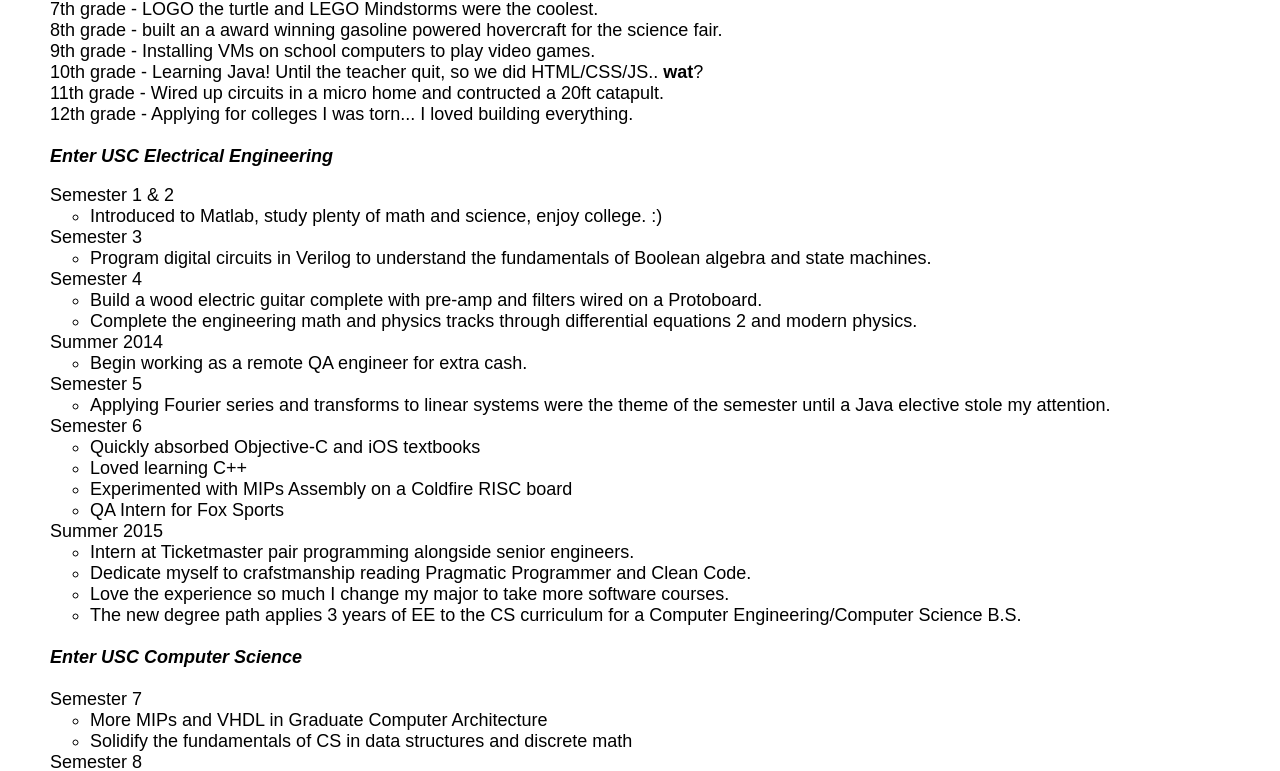
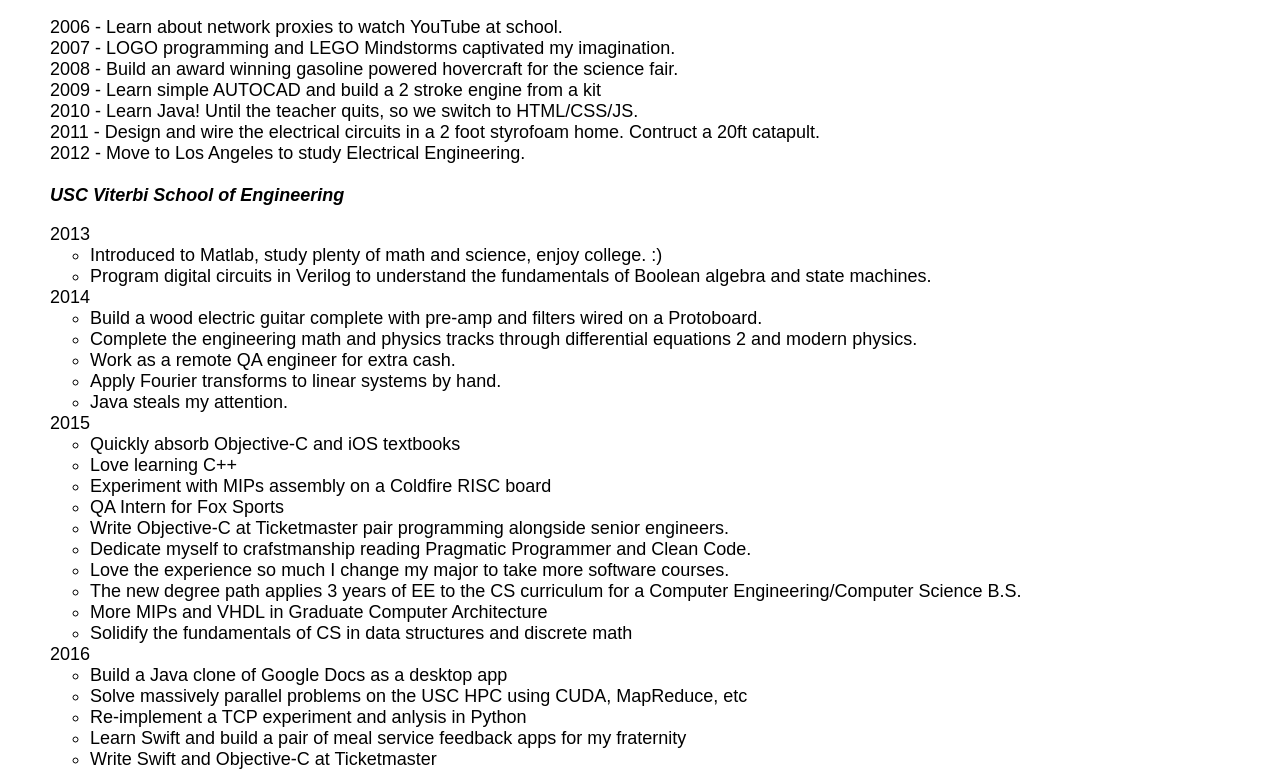
Before and after one commit to ShaneRosse/website-portfolio, a React (Create React App) app: page / in a window 1280 px wide. Shown: the part 453-1224 px from the top of the page. Built offline with nearby package versions, Linux system fonts and the light colour scheme.

Commit message:
format by year

```diff
--- a/src/App.js
+++ b/src/App.js
@@ -39,12 +39,16 @@
       </div>
       <p>I'm an avid learner of new technology.</p>
       <p>
-        The first time I asked <i>How does a website work?</i> I had recently
-        turned 11 in the 5th grade.
+        The first time I asked <i>How does a website work?</i> It was 2004 and I
+        in the 5th grade.
       </p>
       <p>
         I was lucky enough to have a teacher point me to an HTML book and my
         curiosity has never been satisfied...
+      </p>
+      <p>
+        People often ask when I began programming... and now, you can take your
+        pick over the last 10 years!
       </p>
       <div className="Intro-body" align="left">
         <ul style={{ listStyleType: "none" }}>
@@ -55,121 +59,94 @@
           </b>
           <br />
           <li>
-            6th grade - Learning about network proxies to use YouTube at school.
+            2006 - Learn about network proxies to watch YouTube at school.
           </li>
           <li>
-            7th grade - LOGO the turtle and LEGO Mindstorms were the coolest.
+            2007 - LOGO programming and LEGO Mindstorms captivated my
+            imagination.
           </li>
           <li>
-            8th grade - built an a award winning gasoline powered hovercraft for
-            the science fair.
+            2008 - Build an award winning gasoline powered hovercraft for the
+            science fair.
+          </li>
+          2009 - Learn simple AUTOCAD and build a 2 stroke engine from a kit
+          <li>
+            2010 - Learn Java! Until the teacher quits, so we switch to
+            HTML/CSS/JS.
           </li>
           <li>
-            9th grade - Installing VMs on school computers to play video games.
+            2011 - Design and wire the electrical circuits in a 2 foot styrofoam
+            home. Contruct a 20ft catapult.
           </li>
-          <li>
-            10th grade - Learning Java! Until the teacher quit, so we did
-            HTML/CSS/JS.. <b>wat</b>?
-          </li>
-          <li>
-            11th grade - Wired up circuits in a micro home and contructed a 20ft
-            catapult.
-          </li>
-          <li>
-            12th grade - Applying for colleges I was torn... I loved building
-            everything.
-          </li>
+          <li>2012 - Move to Los Angeles to study Electrical Engineering.</li>
           <br />
           <li>
             <b>
-              <i>Enter USC Electrical Engineering</i>
+              <i>USC Viterbi School of Engineering</i>
             </b>
           </li>
         </ul>
 
         <ul style={{ listStyleType: "none" }}>
           <SemesterList
-            title={"Semester 1 & 2"}
+            title={"2013"}
             details={[
-              "Introduced to Matlab, study plenty of math and science, enjoy college. :)"
-            ]}
-          />
-          <SemesterList
-            title={"Semester 3"}
-            details={[
+              "Introduced to Matlab, study plenty of math and science, enjoy college. :)",
               "Program digital circuits in Verilog to understand the fundamentals of Boolean algebra and state machines."
             ]}
           />
           <SemesterList
-            title={"Semester 4"}
+            title={"2014"}
             details={[
               "Build a wood electric guitar complete with pre-amp and filters wired on a Protoboard.",
-              "Complete the engineering math and physics tracks through differential equations 2 and modern physics."
-            ]}
-          />{" "}
-          <SemesterList
-            title={"Summer 2014"}
-            details={["Begin working as a remote QA engineer for extra cash."]}
-          />
-          <SemesterList
-            title={"Semester 5"}
-            details={[
-              "Applying Fourier series and transforms to linear systems were the theme of the semester until a Java elective stole my attention."
+              "Complete the engineering math and physics tracks through differential equations 2 and modern physics.",
+              "Work as a remote QA engineer for extra cash.",
+              "Apply Fourier transforms to linear systems by hand.",
+              "Java steals my attention."
             ]}
           />
           <SemesterList
-            title={"Semester 6"}
+            title={"2015"}
             details={[
-              "Quickly absorbed Objective-C and iOS textbooks",
-              "Loved learning C++",
-              "Experimented with MIPs Assembly on a Coldfire RISC board",
-              "QA Intern for Fox Sports"
-            ]}
-          />
-          <SemesterList
-            title={"Summer 2015"}
-            details={[
-              "Intern at Ticketmaster pair programming alongside senior engineers.",
+              "Quickly absorb Objective-C and iOS textbooks",
+              "Love learning C++",
+              "Experiment with MIPs assembly on a Coldfire RISC board",
+              "QA Intern for Fox Sports",
+              "Write Objective-C at Ticketmaster pair programming alongside senior engineers.",
               "Dedicate myself to crafstmanship reading Pragmatic Programmer and Clean Code.",
               "Love the experience so much I change my major to take more software courses.",
-              "The new degree path applies 3 years of EE to the CS curriculum for a Computer Engineering/Computer Science B.S."
-            ]}
-          />
-          <br />
-          <li>
-            <b>
-              <i>Enter USC Computer Science</i>
-            </b>
-          </li>
-          <br />
-          <SemesterList
-            title={"Semester 7"}
-            details={[
+              "The new degree path applies 3 years of EE to the CS curriculum for a Computer Engineering/Computer Science B.S.",
               "More MIPs and VHDL in Graduate Computer Architecture",
               "Solidify the fundamentals of CS in data structures and discrete math"
             ]}
           />
           <SemesterList
-            title={"Semester 8"}
+            title={"2016"}
             details={[
-              "Built a Java clone of Google Docs as a desktop app",
-              "Solve massively parallel problems at USC HPC using CUDA, MapReduce, etc",
+              "Build a Java clone of Google Docs as a desktop app",
+              "Solve massively parallel problems on the USC HPC using CUDA, MapReduce, etc",
               "Re-implement a TCP experiment and anlysis in Python",
-              "Learn Swift and begin building iOS apps at every Hackathon I attend"
-            ]}
-          />
-          <SemesterList
-            title={"Semester 9"}
-            details={[
-              "Complete Stanford OS Pintos Project",
+              "Learn Swift and build a pair of meal service feedback apps for my fraternity",
+              "Write Swift and Objective-C at Ticketmaster",
+              "Release my first app, LA Metro Time, to Apple's App Store",
+              "Complete Stanford's OS Pintos Project",
               "Build 7 2D & 3D video games using C++ and Unreal",
               "Explore compilers and functional programming in C++",
               "Migrate global chat app LextTalk from iOS 8 to 10 while adding a number of features",
-              "Worked as a TA attending intro and advanced iOS courses, holding office hours and helping over 100 students",
-              "I enjoyed helping other learn to code so much I often helped with whatever project was put in front of me"
+              "Work as a TA attending intro and advanced iOS courses, holding office hours and helping over 100 students",
+              "I enjoy helping others learn to code so much I often help with whatever project is brought to me",
+              "Migrate Alaska 511 Highways app from iOS 6 to iOS 10",
+              "Contract for ShadeCraft through DeveloCorp"
             ]}
           />
         </ul>
+        <b>
+          <i>
+            {"I was often told in 2015 that I could not accomplish my new degree by the end of 2016. " +
+              "At first it was hard and then programming became second nature. " +
+              "Now my curiosity is hungrier than ever.. can I help you build something? Contact me. "}
+          </i>
+        </b>
       </div>
     </div>
   </section>
```
